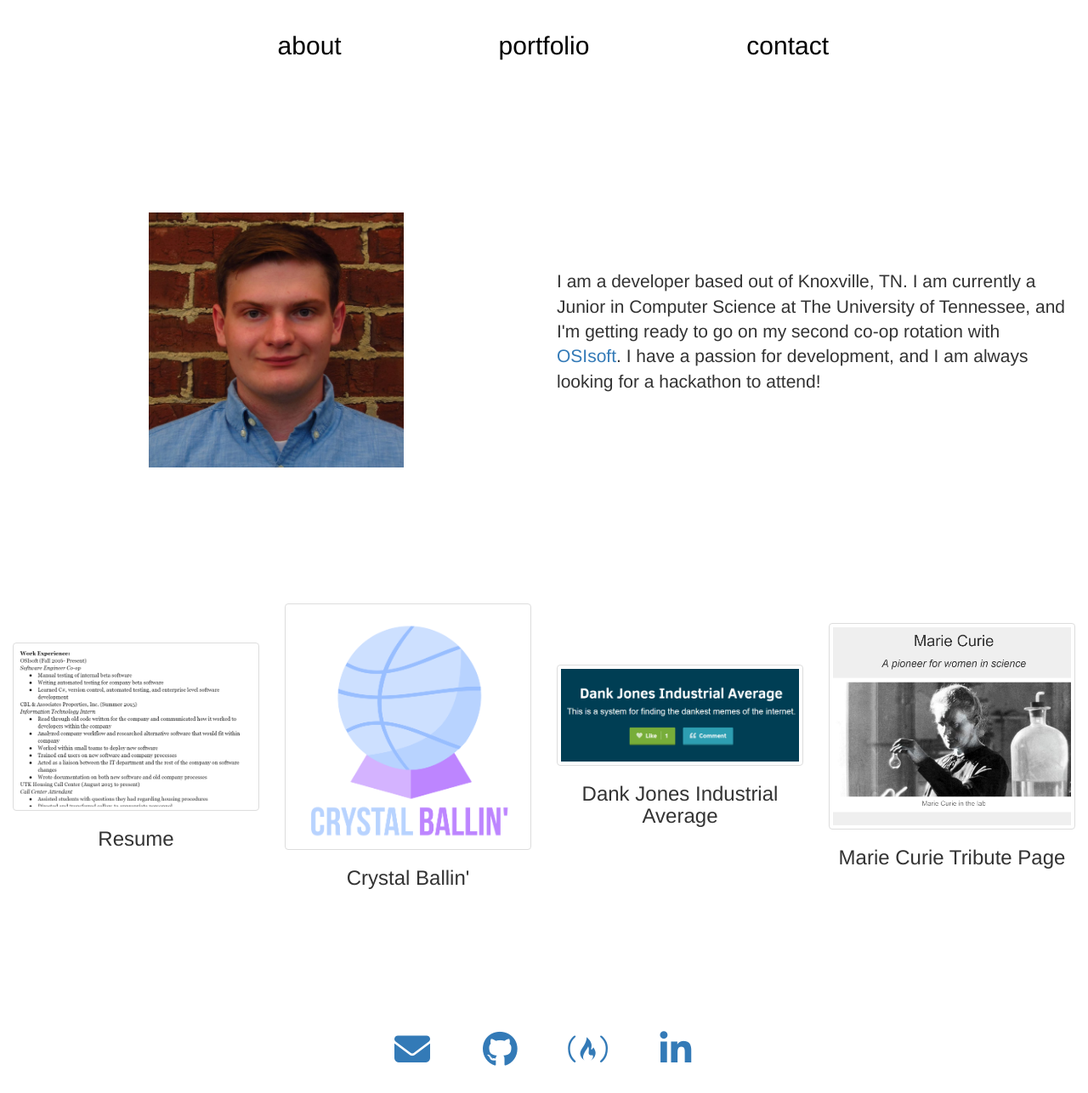
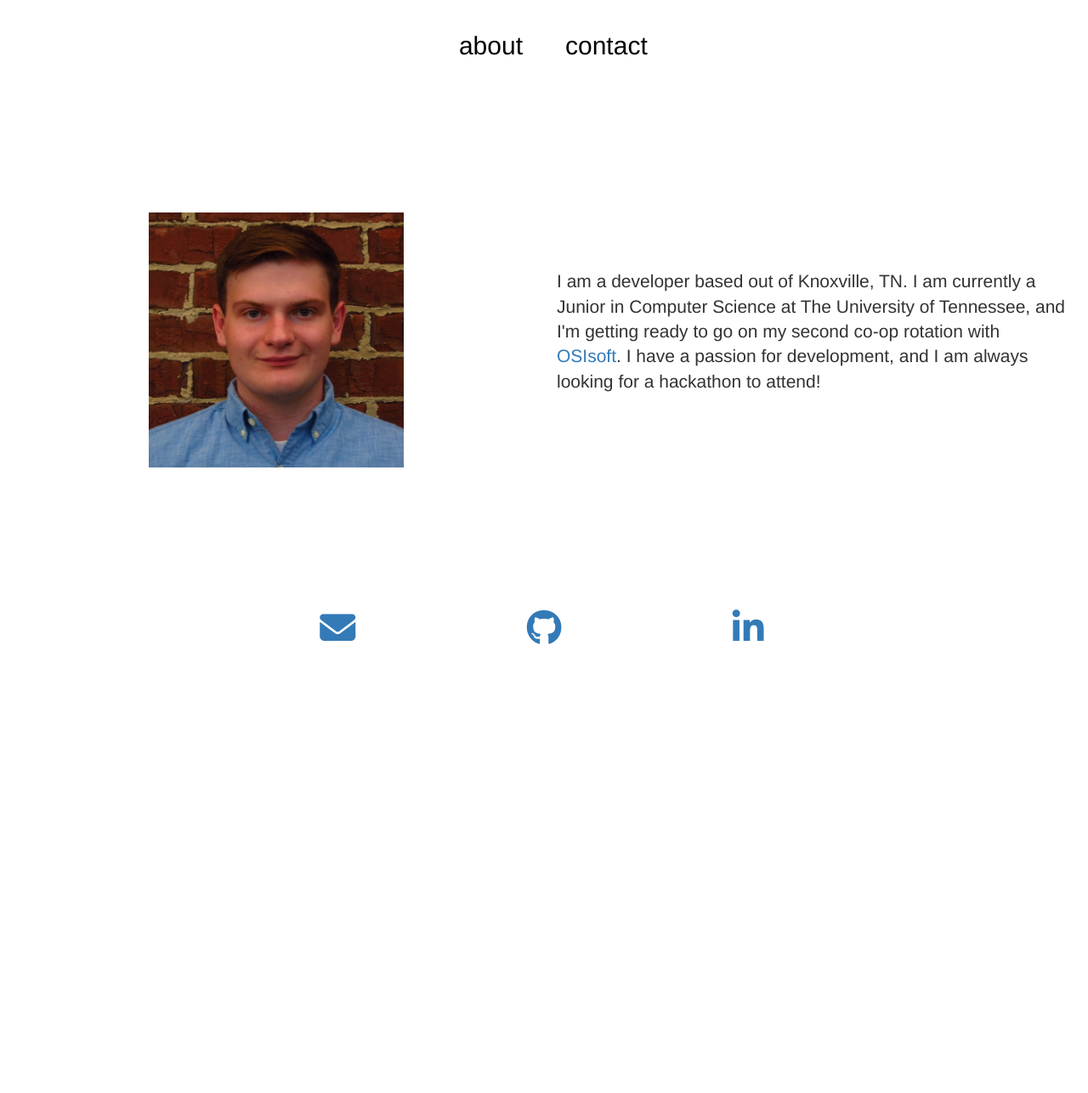
Before and after one commit to jacobScottAllen/jacobScottAllen.github.io, a plain HTML site: page index.html in a window 1280 px wide. Shown: the part 143-1429 px from the top of the page at 85% size. After the commit the page ends 933 px from the top, so only its background shows below. Drawn offline with nearby package versions, Linux system fonts and the light colour scheme.

Commit message:
Removed portfolio and free code camp

```diff
--- a/index.html
+++ b/index.html
@@ -15,13 +15,12 @@
   <body>
 
 
-    <div class="row"><h1 class="center-block">Jacob Allen</h1></div>
+    <div class="row"><h1 class="center-block">Jacob  Allen</h1></div>
 
 
     <div class="row">
-      <div class="col-xs-4 text-right"><h2><a class="link-without-style" href=#about>about</a></h2></div>
-      <div class="col-xs-4 text-center"><h2><a class="link-without-style" href=#portfolio>portfolio</a></h2></div>
-      <div class="col-xs-4 text-left"><h2><a class="link-without-style" href=#contact>contact</a></h2></div>
+      <div class="col-xs-6 text-right"><h2><a class="link-without-style" href=#about>about</a></h2></div>
+      <div class="col-xs-6 text-left"><h2><a class="link-without-style" href=#contact>contact</a></h2></div>
     </div>
 
     <div class="col-xs-12 blank-space"></div>
@@ -32,42 +31,12 @@
     </div>
 
 
-    <div class="row flex-content text-center" id="portfolio" name="portfolio">
-        <div class="col-sm-3 portfolio-item">
-            <a href="https://docs.google.com/document/d/1TIM36jNAB0ooVVYygquXb_is-Y3KXaFUs4PgFXwDg7A/edit?usp=sharing" target="_blank">
-                <img class="img-thumbnail" src="img/resume.PNG">
-            </a>
-            <h3>Resume</h3>
-        </div>
-        <div class="col-sm-3 portfolio-item">
-            <a href="https://devpost.com/software/crystalballin" target="_blank">
-                <img class="img-thumbnail" src="img/crystalballin.png">
-            </a>
-            <h3>Crystal Ballin'</h3>
-        </div>
-        <div class="col-sm-3 portfolio-item">
-            <a href="https://devpost.com/software/dank-jones-industrial-average" target="_blank">
-                <img class="img-thumbnail" src="img/Dank%20Jones.PNG">
-            </a>
-            <h3>Dank Jones Industrial Average</h3>
-        </div>
-        <div class="col-sm-3 portfolio-item">
-                <a href="https://codepen.io/jacobScottAllen/full/QGMKem/" target="_blank">
-                    <img class="img-thumbnail" src="img/marie%20curie.PNG">
-                </a>
-                <h3>Marie Curie Tribute Page</h3>
-        </div>
-    </div>
-
     <div class="col-xs-12 blank-space"></div>
 
     <div class="row text-center icon" id="contact" name="contact">
-        <div class="col-sm-4"></div>
-        <div class="col-sm-1"><a target="_blank" href="mailto:jacobscottallen@gmail.com"><i class="fa fa-envelope"></i></a></div>
-        <div class="col-sm-1"><a target="_blank" href="https://github.com/jacobScottAllen"><i class="fa fa-github"></i></a></div>
-        <div class="col-sm-1"><a target="_blank" href="https://www.freecodecamp.com/jacobscottallen"><i class="fa fa-free-code-camp"></i></a></div>
-        <div class="col-sm-1"><a target="_blank" href="https://www.linkedin.com/in/jacob-allen-a04092104"><i class="fa fa-linkedin"></i></a></div>
-        <div class="col-sm-4"></div>
+        <div class="col-xs-4 text-right"><a target="_blank" href="mailto:jacobscottallen@gmail.com"><i class="fa fa-envelope"></i></a></div>
+        <div class="col-xs-4 text-center"><a target="_blank" href="https://github.com/jacobScottAllen"><i class="fa fa-github"></i></a></div>
+        <div class="col-xs-4 text-left"><a target="_blank" href="https://www.linkedin.com/in/jacob-allen-a04092104"><i class="fa fa-linkedin"></i></a></div>
     </div>
   </body>
   </div>
```
